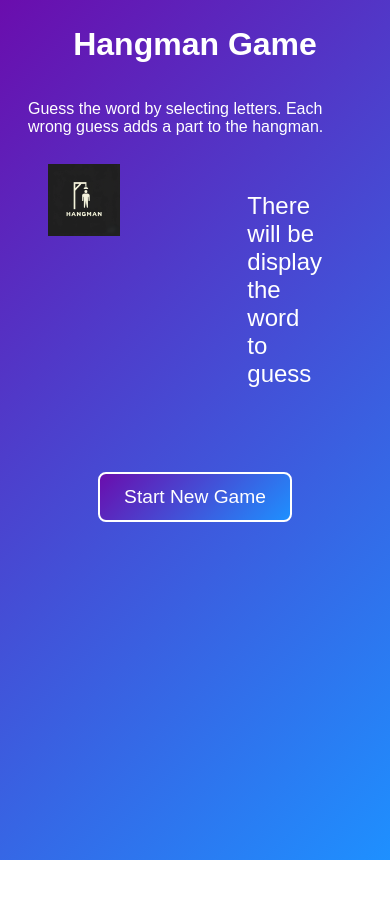
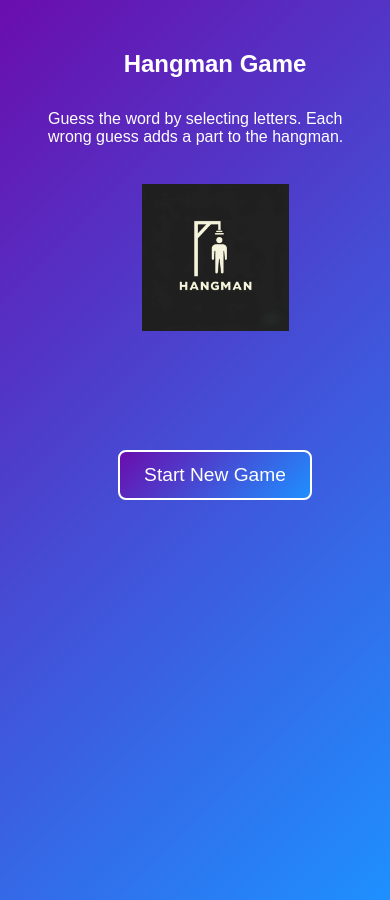
Before and after one commit to fadam430/hangman, a website: page game.html in a window 390 px wide. Before the commit the page ends 860 px from the top, so only its background shows below. Drawn offline with nearby package versions, Linux system fonts and the light colour scheme.

Commit message:
diplay same number underscore as the word length

```diff
--- a/assets/css/game.css
+++ b/assets/css/game.css
@@ -35,6 +35,11 @@ body{
     display: flex;
     flex-direction: row;
     padding: 20px;
+    align-items: center;
+}
+.game-image {
+  flex: 1;
+  text-align: center;
 }
 
 .word-guess {
@@ -50,3 +55,29 @@ img {
   justify-content: center;
   margin-top: 20px;
 }
+@media screen and (max-width: 600px) {
+  body {
+    padding: 20px;
+
+  }
+
+  .container {
+    width: 100%;
+    padding: 20px;
+  }
+
+  .header h1 {
+    font-size: 1.5rem;
+  }
+
+  .word-guess {
+    font-size: 1.2rem;
+  }
+  img {
+    max-width: 50%;
+    max-height: 60%;
+  }
+  .flex {
+    flex-direction: column;
+  }
+}
--- a/assets/js/script.js
+++ b/assets/js/script.js
@@ -22,10 +22,17 @@ function randomWord() {
     .then(data => {
         const words = Object.keys(data);
         const randomWord = words[Math.floor(Math.random() * words.length)];
+        // Ensure underscores match the word length (no spaces between)
         const explanation = data[randomWord];
+        console.log(explanation);
+        const hideWord = Array(explanation.length).fill('_').join(' ');
 
+        // Display the word to guess
+        const wordElement = document.getElementById('word-json');
+        if (wordElement) {
+            wordElement.textContent = hideWord;
+        }
 
-        document.getElementById('word-json').textContent = explanation;
 
     })
     .catch(error => {
--- a/game.html
+++ b/game.html
@@ -21,7 +21,7 @@
                 </p>
             </div>
             <div  class="word-guess">
-                <p id="word-json">There will be display the word to guess</p>
+                <p id="word-json"></p>
             </div>
 
         </div>
```
Also changed, not shown: README.md.
